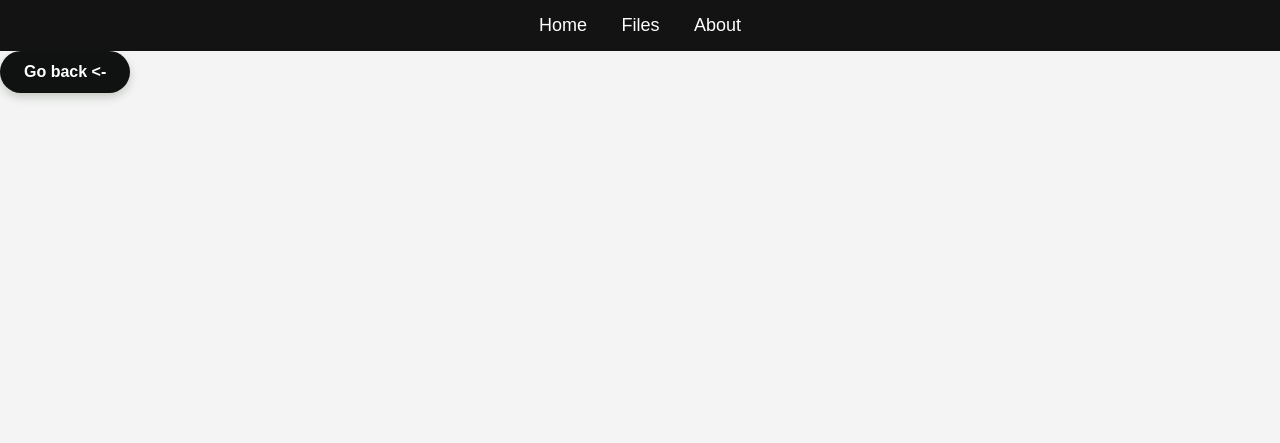
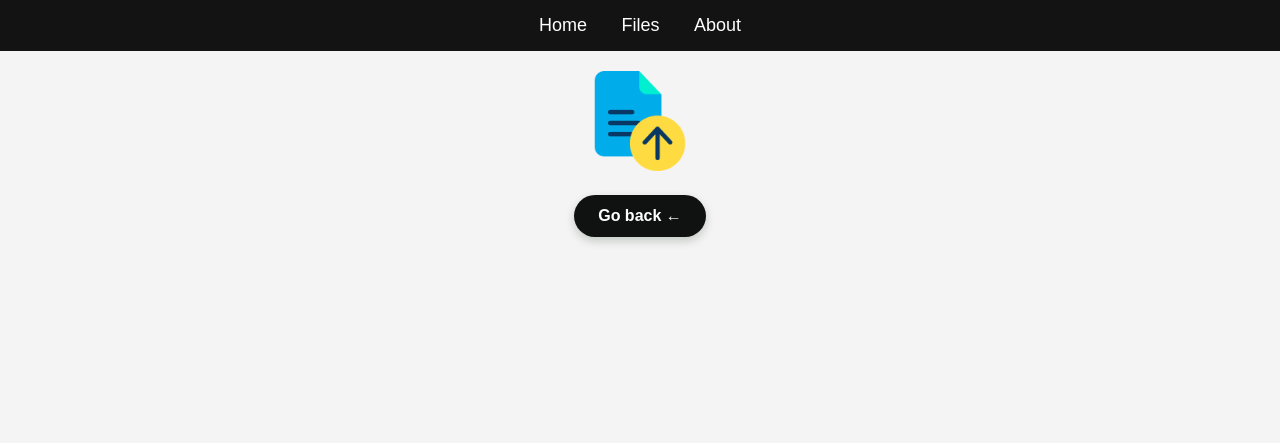
Before and after one commit to h1mzy0ti/Graphy, a Django app: page /files/ in a window 1280 px wide. Shown: the top 443 px of the page. Run offline with Django 5.2, Linux system fonts and the light colour scheme; some web fonts are replaced.

Commit message:
enhancements

```diff
--- a/graphycore/graphycore/urls.py
+++ b/graphycore/graphycore/urls.py
@@ -20,6 +20,8 @@ from main.views import *
 urlpatterns = [
     path('', home,name="home"),
     path('files/',files,name="files"),
-    path('about/',about,name="about")
+    path('about/',about,name="about"),
+    path('login/',user_login,name="user_login"),
+    path('signup/',user_signup,name="user_signup")
 
 ]
--- a/graphycore/main/templates/files.html
+++ b/graphycore/main/templates/files.html
@@ -1,6 +1,76 @@
 {% include 'base.html' %}
 
-<div>
-    <a href="{% url "home" %}" class="start-now-btn">Go back <-</a>
+{% load static %}
 
+
+
+<div class="upload-container">
+    <form id="uploadForm" method="POST" enctype="multipart/form-data">
+        {% csrf_token %}
+
+        <input type="file" id="fileInput" name="file" required hidden>
+
+        <label for="fileInput">
+            <img src="{% static 'images/upload.png' %}" alt="Upload File" class="upload-image">
+        </label>
+
+        <button type="submit" id="uploadBtn" class="hidden">Upload</button>
+    </form>
+
+    <div id="loading" class="hidden">Uploading... ⏳</div>
 </div>
+<style>
+    .upload-container {
+        text-align: center;
+        margin-top: 20px;
+    }
+
+    .upload-image {
+        width: 100px; /* Adjust size */
+        cursor: pointer;
+        transition: 0.3s;
+    }
+
+    .upload-image:hover {
+        opacity: 0.8;
+    }
+
+
+    #uploadBtn {
+        background-color: #1f1f20;
+        color: white;
+        padding: 8px 16px;
+        border: 25px;
+        border-radius: 13px;
+        cursor: pointer;
+        transition: 0.3s;
+    }
+
+    #uploadBtn:hover {
+        background-color: #245331;
+    }
+
+    #loading {
+        margin-top: 10px;
+        font-weight: bold;
+        color: #051401;
+    }
+
+    .hidden {
+        display: none;
+    }
+</style>
+
+<script>
+    document.getElementById("fileInput").addEventListener("change", function() {
+        document.getElementById("uploadBtn").classList.remove("hidden");
+    });
+
+    document.getElementById("uploadForm").addEventListener("submit", function() {
+        document.getElementById("loading").classList.remove("hidden");
+        document.getElementById("uploadBtn").disabled = true;
+    });
+</script>
+<div style="text-align: center; margin-top: 20px;">
+    <a href="{% url 'home' %}" class="start-now-btn">Go back ←</a>
+</div>
--- /dev/null
+++ b/graphycore/main/templates/footer.html
@@ -0,0 +1,5 @@
+<footer>
+    <div class="footer-container">
+        <p>&copy; 2025 Graphy # Projects for fun</p>
+    </div>
+</footer>
```
Also changed, not shown: graphycore/main/login.html (added), graphycore/main/static/images/mind.jpg (added), graphycore/main/static/images/upload.png (added), graphycore/main/templates/login.html (added), graphycore/main/templates/signup.html (added).
